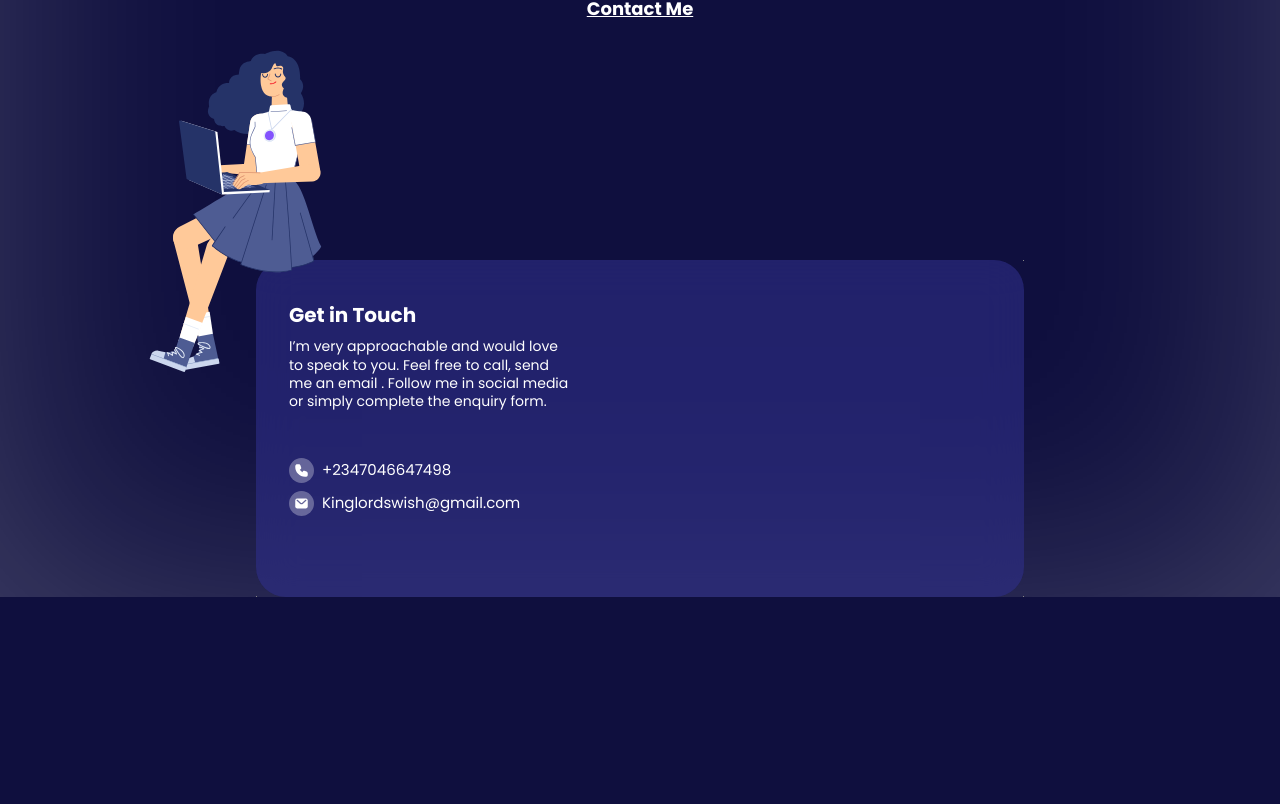
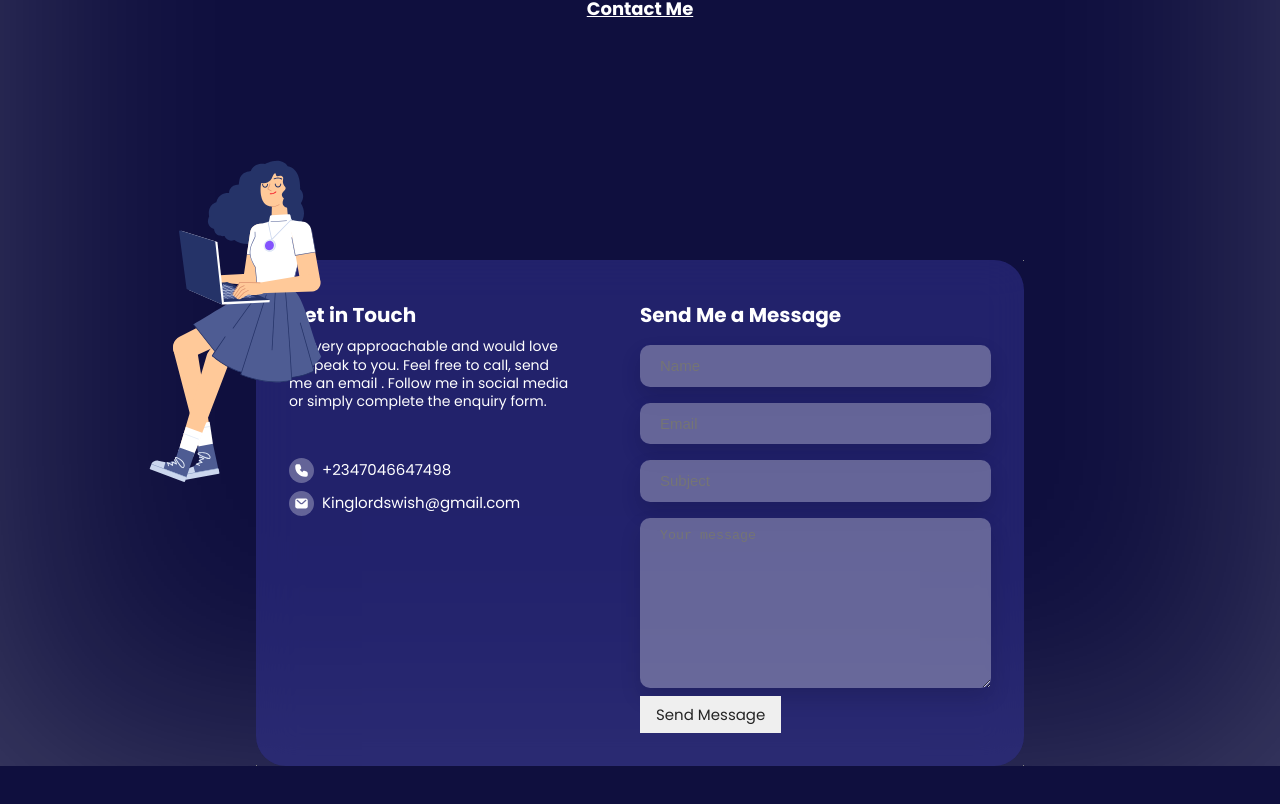
Before and after one commit to trokeibunor/lordswish, a Vue app: page / in a window 1280 px wide. Shown: the part 3209-4013 px from the top of the page. Before the commit the page ends 3870 px from the top, so only its background shows below. Built offline with nearby package versions, Linux system fonts and the light colour scheme.

Commit message:
form changes

```diff
--- a/src/views/HomeView.vue
+++ b/src/views/HomeView.vue
@@ -192,6 +192,19 @@
               Kinglordswish@gmail.com</a
             >
           </div>
+          <form id="form">
+            <h3>Send Me a Message</h3>
+            <input type="text" v-model="form.name" placeholder="Name" />
+            <input type="email" v-model="form.email" placeholder="Email" />
+            <input type="text" v-model="form.subject" placeholder="Subject" />
+            <textarea
+              v-model="form.message"
+              placeholder="Your message"
+              cols="30"
+              rows="10"
+            ></textarea>
+            <button id="submit" @click="submit">Send Message</button>
+          </form>
         </div>
       </div>
     </section>
@@ -201,6 +214,16 @@
 <script>
 export default {
   name: "Home-view ",
+  data() {
+    return {
+      form: {
+        name: "",
+        email: "",
+        subject: "",
+        message: "",
+      },
+    };
+  },
 };
 </script>
 
@@ -419,6 +442,50 @@ export default {
       backdrop-filter: blur(20px);
       /* Note: backdrop-filter has minimal browser support */
       border-radius: 30px;
+      #form {
+        display: flex;
+        flex-direction: column;
+        input[type="text"],
+        input[type="email"] {
+          height: auto;
+          background: rgba(255, 255, 255, 0.3);
+          box-shadow: 0px 10px 20px rgba(7, 7, 26, 0.15);
+          border-radius: 10px;
+          border: none;
+          outline: none;
+          color: #fff;
+          font-weight: 400;
+          font-size: 15px;
+          line-height: 143.2%;
+          padding: 10px 20px;
+          margin: 8px 0px;
+        }
+        textarea {
+          background: rgba(255, 255, 255, 0.3);
+          box-shadow: 0px 10px 20px rgba(7, 7, 26, 0.15);
+          border-radius: 10px;
+          outline: none;
+          border: none;
+          padding: 10px 20px;
+          margin: 8px 0px;
+        }
+        #submit {
+          width: fit-content;
+          height: fit-content;
+          padding: 8px 16px;
+          border: none;
+          font-family: "Poppins";
+          font-style: normal;
+          font-weight: 400;
+          font-size: 15px;
+          line-height: 143.2%;
+          /* or 21px */
+
+          /* black */
+
+          color: #252525;
+        }
+      }
     }
     h3 {
       font-weight: 700;
```
